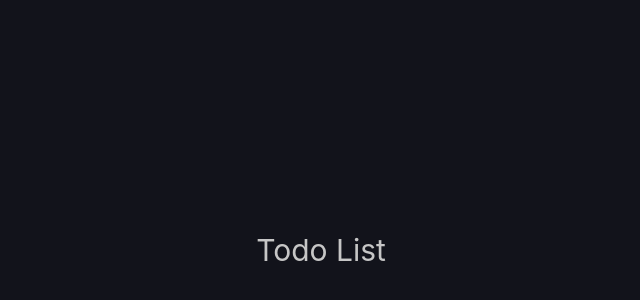
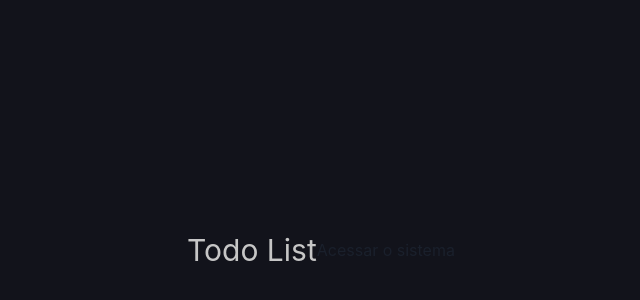
Before and after one commit to TamiBeira/todo-list, a Next.js app in the folder web/: page / in a window 1280 px wide. Shown: the part 150-450 px from the top of the page, without its empty margins (319-959 px from the left). Built offline with nearby package versions, Linux system fonts and the light colour scheme; no server answers.

Commit message:
Configurando page Home e add toast de error na page login e register

```diff
--- a/web/src/pages/index.tsx
+++ b/web/src/pages/index.tsx
@@ -1,5 +1,5 @@
 import Head from 'next/head'
-import {Flex, Text} from '@chakra-ui/react'
+import {Flex, Text, Link} from '@chakra-ui/react'
 
 export default function Home(){
   return(
@@ -9,6 +9,9 @@ export default function Home(){
       </Head>
       <Flex background="todoList.900" height="100vh" alignItems="center" justifyContent="center">
         <Text color="todoList.100" fontSize={30}>Todo List</Text>
+        <Link href='/login'>
+          <Text>Acessar o sistema</Text>
+        </Link>
       </Flex>
     </>
   )
--- a/web/src/pages/login/index.tsx
+++ b/web/src/pages/login/index.tsx
@@ -1,6 +1,7 @@
 import {useState, useContext} from 'react'
 import Head from 'next/head'
 import {Flex, Text, Center, Input, Button} from '@chakra-ui/react'
+import { toast } from 'react-toastify'
 import Link from 'next/link'
 
 import {AuthContext} from '../../context/AuthContext';
@@ -14,7 +15,7 @@ export default function Login(){
   //Logar no sistema
   async function handleLogin(){
     if(email === '' || password === ''){
-      return;
+      return toast.error('Favor preencher todos os campos para acesso ao sistema.')
     }
     await signIn({
       email,
--- a/web/src/pages/register/index.tsx
+++ b/web/src/pages/register/index.tsx
@@ -1,6 +1,8 @@
 import {useState, useContext} from 'react'
 import Head from 'next/head'
 import {Flex, Text, Center, Input, Button} from '@chakra-ui/react'
+import { toast } from 'react-toastify'
+
 import Link from 'next/link'
 
 import {AuthContext} from '../../context/AuthContext'
@@ -14,8 +16,8 @@ export default function Register(){
 
     //Criar cadastro
     async function handleRegister(){
-        if(name ==="" && email ==="" && password === ""){
-          return;
+        if(name ==="" || email ==="" || password === ""){
+          return toast.error('Favor preencher todos os campos para cadastro!')
         }
         await signUp({
           name,
```
